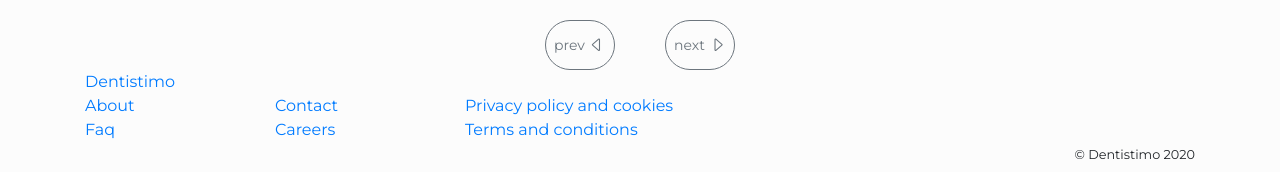
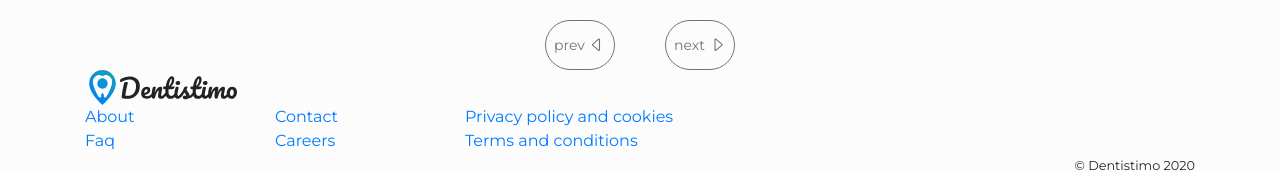
Before and after one commit to nablo1/dentistimo-client, a Vue app: page / in a window 1280 px wide. Shown: the part 1034-1206 px from the top of the page. Built offline with nearby package versions, Linux system fonts and the light colour scheme; what vue-mqtt would draw is missing.

Commit message:
Logo added to footer

```diff
--- a/public/index.html
+++ b/public/index.html
@@ -4,7 +4,7 @@
     <meta charset="utf-8">
     <meta http-equiv="X-UA-Compatible" content="IE=edge">
     <meta name="viewport" content="width=device-width,initial-scale=1.0">
-    <link rel="icon" href="<%= BASE_URL %>favicon.ico">
+    <link rel="icon" href="<%= BASE_URL %>LogoVector.ico">
     <title><%= htmlWebpackPlugin.options.title %></title>
   </head>
   <body>
--- a/src/components/AppFooter/AppFooter.vue
+++ b/src/components/AppFooter/AppFooter.vue
@@ -10,8 +10,10 @@ connected to the primary Dentistimo use cases.
       <b-row>
         <b-col>
           <router-link to="/" class="app-footer_brand-logo">
-            Dentistimo
+            <header-logo />
+            <dentistimo-text />
           </router-link>
+          <br />
         </b-col>
       </b-row>
       <b-row class="app-footer_nav">
@@ -60,8 +62,11 @@ connected to the primary Dentistimo use cases.
 
 <script>
   import { mapGetters } from 'vuex'
+  import DentistimoText from '../svg/LandingPage/DentistimoText.vue'
+  import HeaderLogo from '../svg/LandingPage/HeaderLogo.vue'
 
   export default {
+    components: { HeaderLogo, DentistimoText },
     name: 'AppFooter',
     computed: { ...mapGetters(['clinicSignedIn']) },
   }
```
Also changed, not shown: src/assets/LogoVector.png (added), 1 other file (tests, documents, lock files or other folders).
